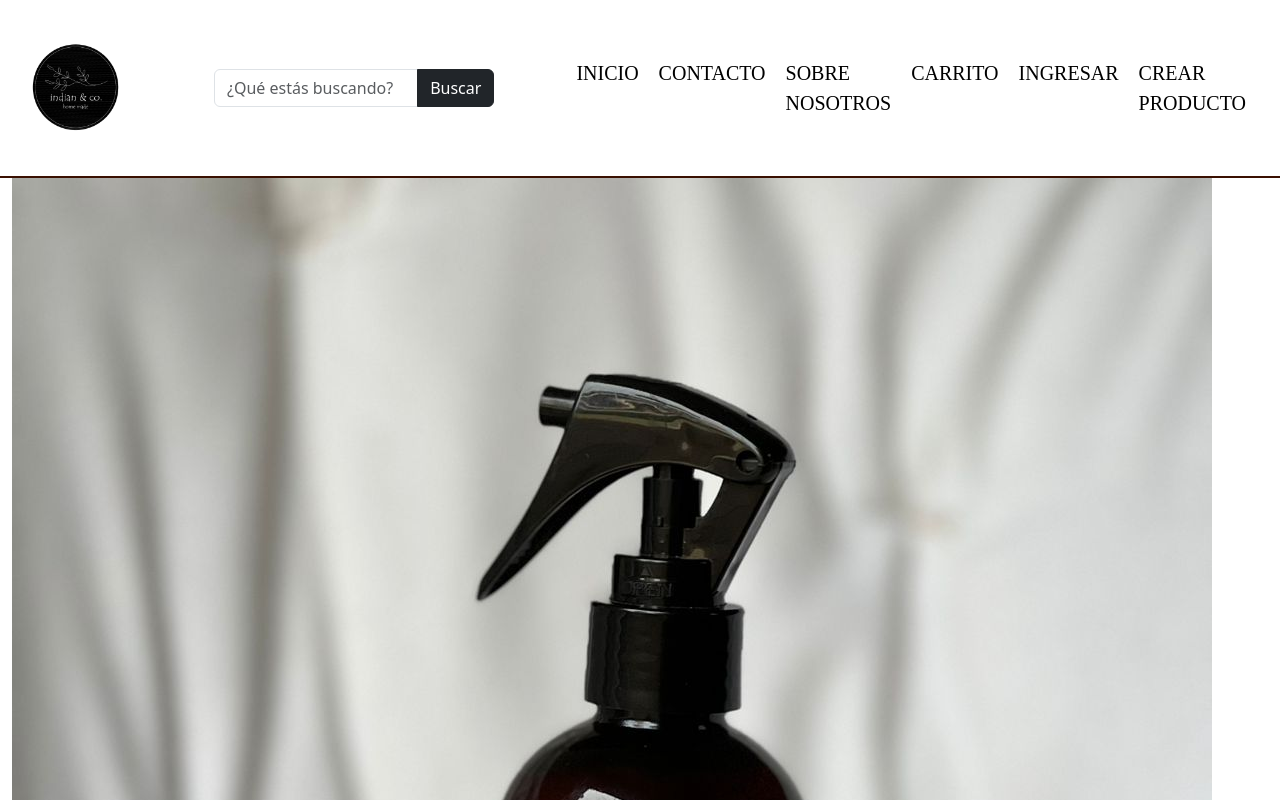
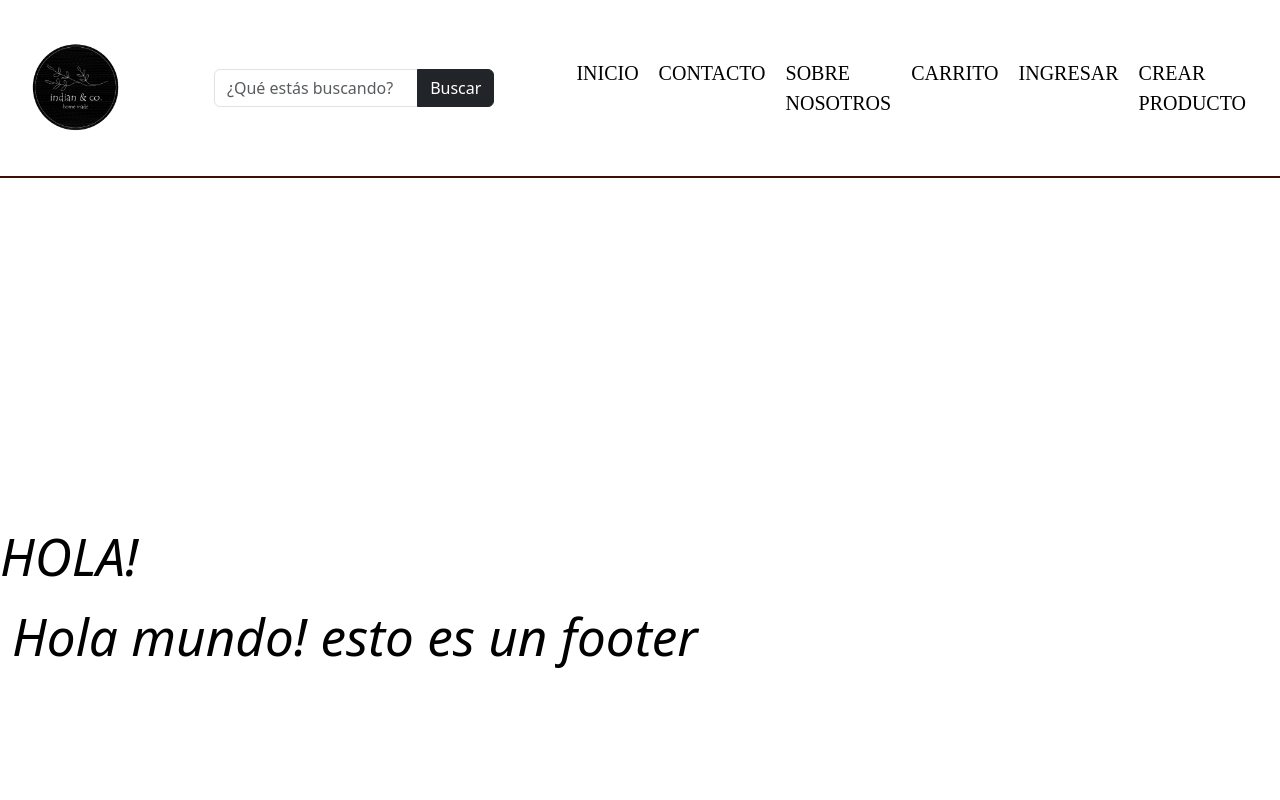
Before and after one commit to indianandco/Indian_Co, a React (Vite) app in the folder Client/: page / in a window 1280 px wide. Shown: the top 800 px of the page. Built offline with nearby package versions, Linux system fonts and the light colour scheme.

Commit message:
agregando funcionalidad y modal a la searchbar

```diff
--- a/Client/src/App.jsx
+++ b/Client/src/App.jsx
@@ -1,7 +1,6 @@
 import './App.css'
 import 'bootstrap/dist/css/bootstrap.min.css';
 import { Routes, Route } from "react-router-dom"
-import Landing from './views/Landing/Landing';
 import Home from './views/Home/Home';
 import Navbar from "./components/Navbar/Navbar"
 import CreateProduct from './components/CreateProduct/CreateProduct';
@@ -19,8 +18,7 @@ function App() {
       <Navbar />
 
       <Routes>
-        <Route path='/' element={<Landing />} />
-        <Route path='/home' element={<Home />} />
+        <Route path='/' element={<Home />} />
         <Route path='/about' element={<Home />} />
         <Route path='/contact' element={<Contact />} />
         <Route path='/createProduct' element={<CreateProduct />} />
--- a/Client/src/components/SearchBar/SearchBar.jsx
+++ b/Client/src/components/SearchBar/SearchBar.jsx
@@ -1,4 +1,5 @@
 import "./SearchBar.css"
+import Swal from 'sweetalert2'
 import Form from 'react-bootstrap/Form';
 import InputGroup from 'react-bootstrap/InputGroup';
 import Button from 'react-bootstrap/Button';
@@ -7,15 +8,23 @@ import { useContext, useState } from "react";
 
 const SearchBar = () => {
 
-    const [search, setSearch] = useState();
+    const [title, setTitle] = useState("");
     const { findProduct } = useContext(SearchContext);
 
-    const handleSearch = (search) => {
-        findProduct(search)
+    const handleSearch = async (title) => {
+        if (title.length === 0) {
+            Swal.fire({
+                width: '25em',
+                icon: 'error',
+                title: 'Oops...',
+                text: 'Por favor ingrese un valor en la barra de búsqueda',
+            })
+        }
+        findProduct(title);
     }
 
     const handleChange = (event) => {
-        setSearch(event.target.value)
+        setTitle(event.target.value)
     }
 
     return (
@@ -26,7 +35,7 @@ const SearchBar = () => {
                 aria-label="¿Qué estás buscando?"
                 aria-describedby="basic-addon2"
             />
-            <Button onClick={() => handleSearch(search)} variant="dark" id="button-addon2">
+            <Button onClick={() => handleSearch(title)} variant="dark" id="button-addon2">
                 Buscar
             </Button>
         </InputGroup >
--- a/Client/src/services/SearchContext.jsx
+++ b/Client/src/services/SearchContext.jsx
@@ -3,12 +3,13 @@ import { fetcher } from "../utils/fetcher";
 
 export const SearchContext = createContext();
 
+// eslint-disable-next-line react/prop-types
 export const SearchProvider = ({ children }) => {
 
   const [product, setProduct] = useState([]);
 
-  const findProduct = async (id) => {
-    let response = await fetcher(`/products/${id}`)
+  const findProduct = async (title) => {
+    let response = await fetcher(`products/search?title=${title}`)
     setProduct(response)
     return product;
   }
--- a/Client/src/utils/fetcher.js
+++ b/Client/src/utils/fetcher.js
@@ -1,17 +1,18 @@
 import axios from "axios";
 
-const BASE_URL = "http://localhost:3001/"; // Reemplaza esto con la URL de tu API
+const BASE_URL = "http://localhost:3001"; // Reemplaza esto con la URL de tu API
 
 export const fetcher = async (endpoint) => {
   try {
-    const response = await axios(`${BASE_URL}${endpoint}`);
+    const response = await axios.get(`${BASE_URL}/${endpoint}`);
+    console.log(response);
 
-    if (!response.ok) {
+    if (!response.statusText === "OK") {
       throw new Error('Network response was not ok');
     }
 
-    const data = await response.json();
-    return data;
+    return response.data
+
   } catch (error) {
     console.error('Error fetching data:', error);
     throw error;
--- a/Client/src/views/Home/Home.css
+++ b/Client/src/views/Home/Home.css
@@ -1,6 +1,6 @@
-.container {
+.products_container {
     display: flex;
-    justify-content: center;
-    align-items: center;
-    color: pink;
+    flex-direction: column;
+    margin-top: 25em;
+    color: rgb(0, 0, 0);
 }
--- a/Client/src/views/Home/Home.jsx
+++ b/Client/src/views/Home/Home.jsx
@@ -1,9 +1,31 @@
 import "./Home.css"
+import Footer from "../../components/Footer/Footer";
+import { useContext } from "react";
+import { SearchContext } from '../../services/SearchContext';
 
 const Home = () => {
+
+    const { product } = useContext(SearchContext);
+    console.log("product", product);
     return (
-        <div className='container' >
-            <h1>Hola mundo! este es el Home</h1>
+        <div className="products_container">
+            <h1>HOLA!</h1>
+            {product?.map(product => {
+                return (
+
+                    <div key={product.id}>
+                        <h1>{product.title}</h1>
+                        <span>{product.price}</span>
+                        <p>{product.description}</p>
+                        <p>{product.stock}</p>
+                        <p>{product.category}</p>
+                    </div>
+
+                )
+            })}
+            <div>
+                <Footer></Footer>
+            </div>
         </div>
     )
 }
--- a/Client/src/views/Landing/Landing.css
+++ /dev/null
@@ -1,4 +0,0 @@
-.container {
-    margin-top: 100px;
-    color: pink;
-}
--- a/Client/src/views/Landing/Landing.jsx
+++ /dev/null
@@ -1,18 +0,0 @@
-import "./Landing.css"
-import Footer from "../../components/Footer/Footer";
-
-const Landing = () => {
-    return (
-        <div className="container" >
-            <div className="container2">
-                <h1>Main info</h1>
-                <img src="difusor.jpeg" alt="" />
-            </div>
-            <div>
-                <Footer></Footer>
-            </div>
-        </div>
-    )
-}
-
-export default Landing;
```
